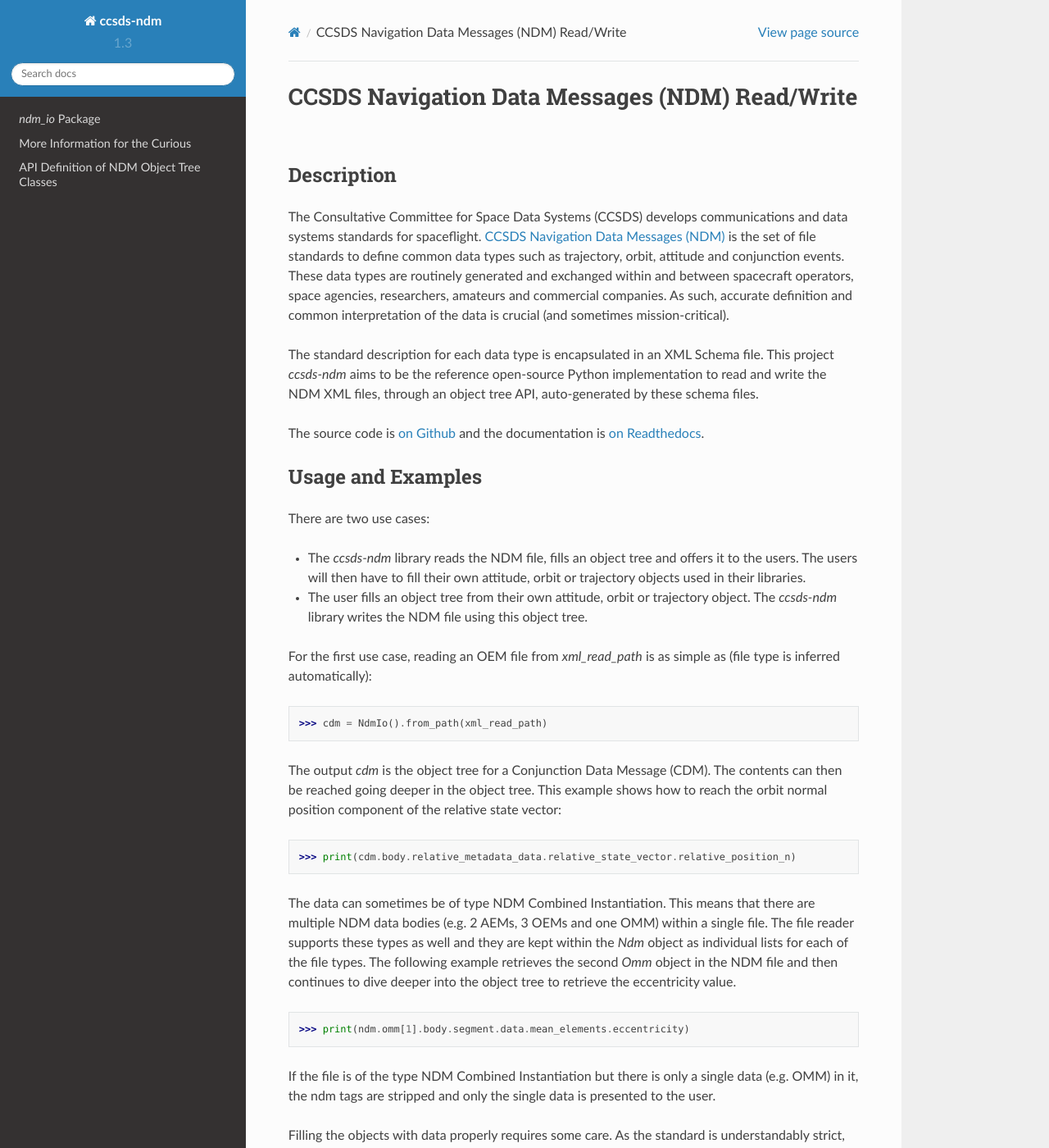
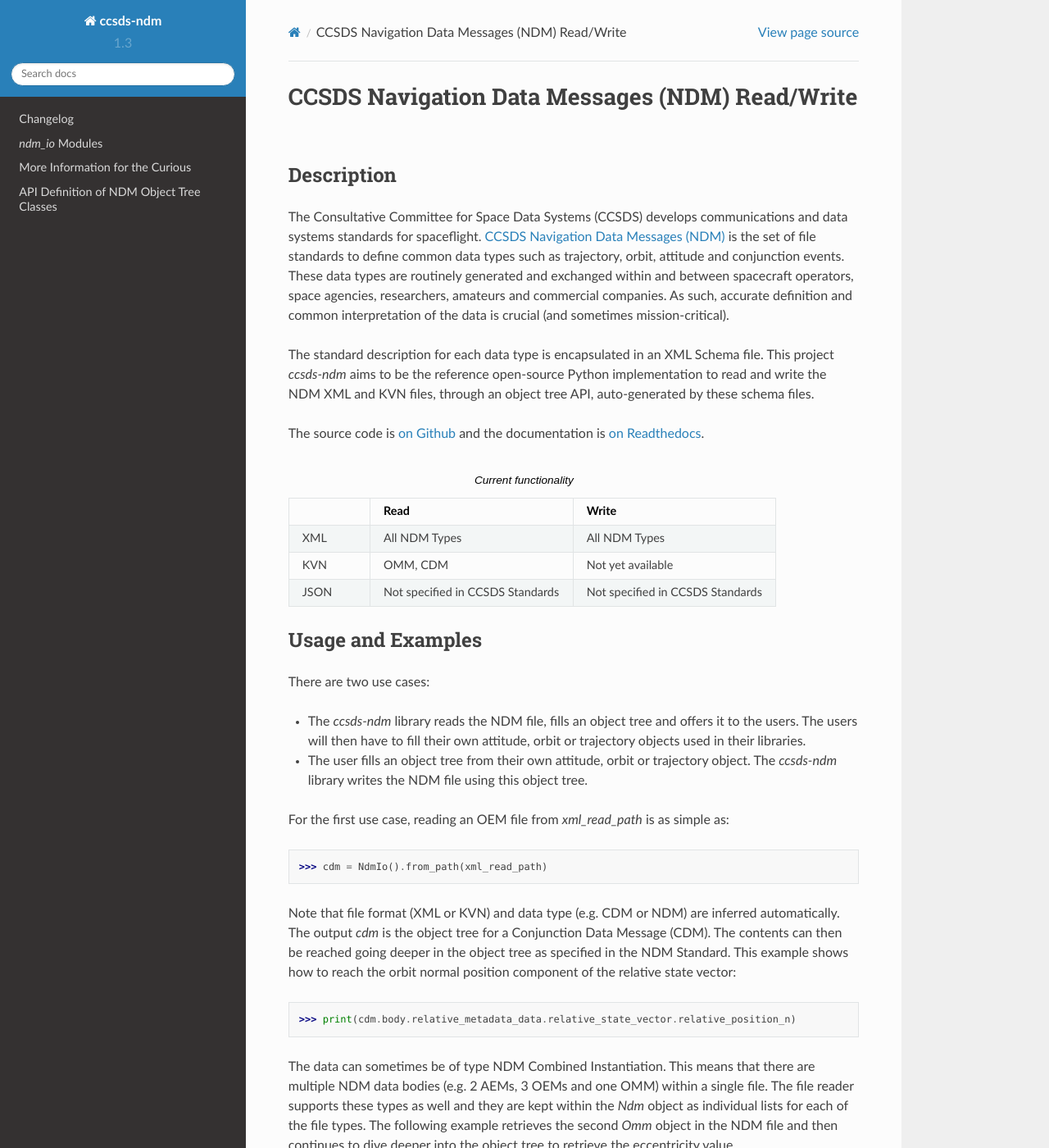
Before and after one commit to egemenimre/ccsds-ndm, a Sphinx documentation site: the page built from docs/index.rst, in a window 1280 px wide and 1400 px high. Shown: the whole window at 82% size. Built offline with Sphinx 7.4.7 and the Read the Docs theme 2.0.0, drawn with Linux system fonts in a browser that asks for light colours; some of the changed text lies outside the part shown.

```diff
--- a/docs/index.rst
+++ b/docs/index.rst
@@ -11,11 +11,21 @@ researchers, amateurs and commercial companies. As such, accurate definition and
 is crucial (and sometimes mission-critical).
 
 The standard description for each data type is encapsulated in an XML Schema file. This project `ccsds-ndm` aims to
-be the reference open-source Python implementation to read and write the NDM XML files, through an object tree
+be the reference open-source Python implementation to read and write the NDM XML and KVN files, through an object tree
 API, auto-generated by these schema files.
 
 The source code is `on Github <https://github.com/egemenimre/ccsds-ndm>`_ and the documentation is
 `on Readthedocs <https://ccsds-ndm.readthedocs.io/>`_.
+
+
+.. csv-table:: Current functionality
+   :header: "", "Read", "Write"
+   :widths: 20, 50, 50
+
+   "XML", "All NDM Types", "All NDM Types"
+   "KVN", "OMM, CDM", "Not yet available"
+   "JSON", "Not specified in CCSDS Standards", "Not specified in CCSDS Standards"
+
 
 Usage and Examples
 -------------------
@@ -27,14 +37,14 @@ There are two use cases:
 -   The user fills an object tree from their own attitude, orbit or trajectory object. The `ccsds-ndm` library
     writes the NDM file using this object tree.
 
-For the first use case, reading an OEM file from `xml_read_path` is as simple as
-(file type is inferred automatically):
+For the first use case, reading an OEM file from `xml_read_path` is as simple as:
 
 >>> cdm = NdmIo().from_path(xml_read_path)
 
+Note that file format (XML or KVN) and data type (e.g. CDM or NDM) are inferred automatically.
 The output `cdm` is the object tree for a Conjunction Data Message (CDM). The contents can then be reached
-going deeper in the object tree. This example shows how to reach the orbit normal position component
-of the relative state vector:
+going deeper in the object tree as specified in the NDM Standard. This example shows how to reach the
+orbit normal position component of the relative state vector:
 
 >>> print(cdm.body.relative_metadata_data.relative_state_vector.relative_position_n)
 
@@ -74,9 +84,9 @@ the user objects into the object tree. Valuable information on units, models and
 there to correctly interpret the data. Also, comments can also be used to provide supplementary information
 on how this data is generated.
 
-Finally, once filled with the relevant data, the `cdm` object can be written to `xml_write_path` with:
+Finally, once filled with the relevant data, the `cdm` object can be written to `xml_write_path` in XML data format as:
 
->>> NdmIo().to_file(cdm, xml_write_path)
+>>> NdmIo().to_file(cdm, NDMFileFormats.XML, xml_write_path)
 
 The `ndm` object trees are not very user friendly and most probably will have to be filled by the users'
 own equivalent objects (trajectory, orbit, attitude etc.).
@@ -140,6 +129,7 @@ Table of Contents
 .. toctree::
     :maxdepth: 1
 
+    changelog.rst
     ndmio.rst
     more_info.rst
     ndmclasses.rst
```
Also changed, not shown: other parts of docs/index.rst (+0 -21 lines), README.rst (+17 -7 lines), docs/changelog.rst (added, +23 -0 lines), docs/ndmio.rst (+57 -8 lines).
